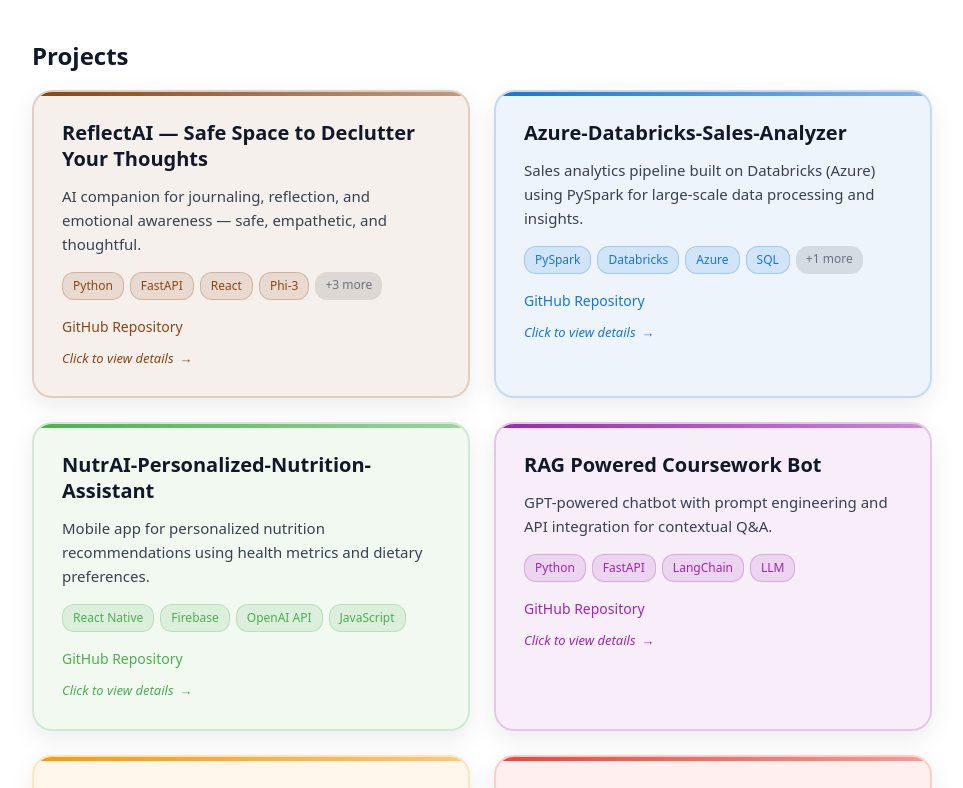
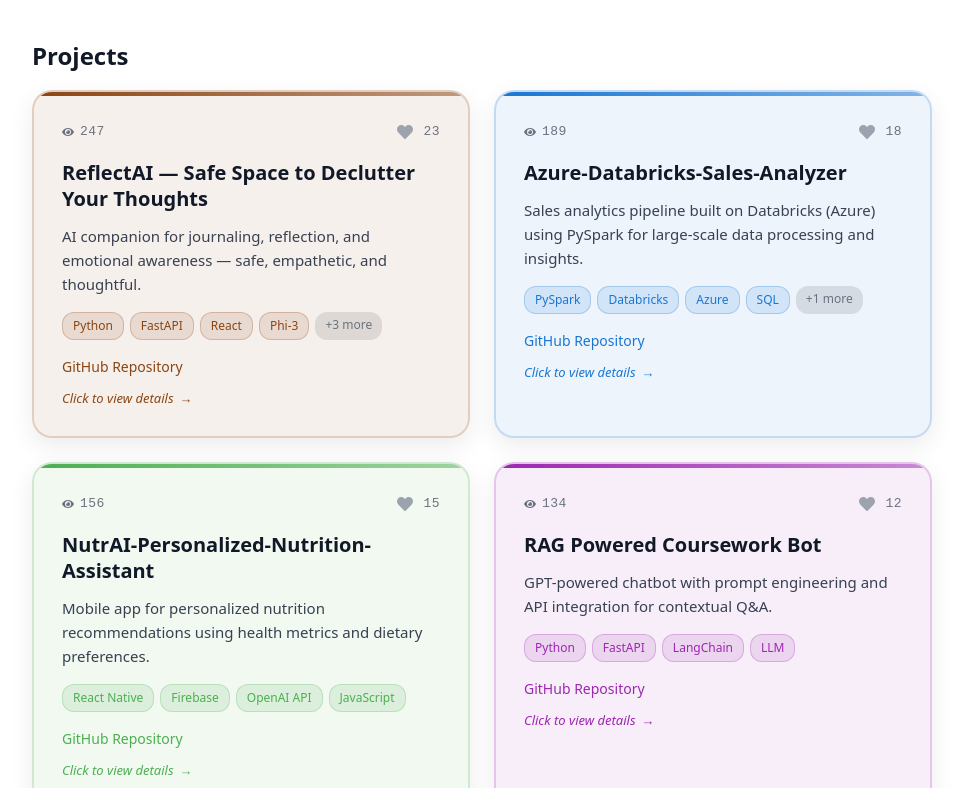
Before and after one commit to VanshikaMehta18/vanshika-portfolio, a React (Vite) app in the folder vanshika-portfolio/: page / in a window 1280 px wide. Shown: the part 3180-3968 px from the top of the page, without its empty margins (158-1121 px from the left). Built offline with nearby package versions, Linux system fonts and the light colour scheme.

Commit message:
feat: added realtime number increasing views and likes for projects

```diff
--- a/vanshika-portfolio/src/App.tsx
+++ b/vanshika-portfolio/src/App.tsx
@@ -12,7 +12,7 @@ import {
     SiScikitlearn, SiTensorflow, SiPytorch, SiHuggingface, SiOpenai, SiLangchain,
     SiSupabase, SiFlask, SiFastapi, SiJupyter, SiTableau
 } from 'react-icons/si';
-import { FaDatabase, FaBrain, FaGem, FaRocket } from 'react-icons/fa';
+import { FaDatabase, FaBrain, FaGem, FaRocket, FaHeart, FaEye } from 'react-icons/fa';
 import { GrCycle } from 'react-icons/gr';
 import { LuBrainCircuit } from "react-icons/lu";
 import { GiGears } from "react-icons/gi";
@@ -561,6 +561,115 @@ const Experience: React.FC = () => {
 const Projects: React.FC<{ onProjectClick: (project: Project) => void }> = ({ onProjectClick }) => {
     const { isDark } = useTheme();
     const [hovered, setHovered] = useState<string | null>(null);
+    const [likedProjects, setLikedProjects] = useState<Set<string>>(new Set());
+    const [likeCounts, setLikeCounts] = useState<{ [key: string]: number }>({});
+    const [viewCounts, setViewCounts] = useState<{ [key: string]: number }>({});
+    const [displayCounts, setDisplayCounts] = useState<{ [key: string]: number }>({});
+    const [displayLikeCounts, setDisplayLikeCounts] = useState<{ [key: string]: number }>({});
+
+    // Initialize realistic base view and like counts
+    React.useEffect(() => {
+        const getBaseViews = (projectName: string, index: number) => {
+            // Realistic base views for each project
+            const baseViews: { [key: string]: number } = {
+                'ReflectAI — Safe Space to Declutter Your Thoughts': 247,
+                'Azure-Databricks-Sales-Analyzer': 189,
+                'NutrAI-Personalized-Nutrition-Assistant': 156,
+                'RAG Powered Coursework Bot': 134,
+                'Payroll SalaryDashboard': 98,
+                'AI-powered Ad Recommendation System': 87
+            };
+            return baseViews[projectName] || (120 - (index * 15));
+        };
+
+        const getBaseLikes = (projectName: string, index: number) => {
+            // Realistic base likes for each project
+            const baseLikes: { [key: string]: number } = {
+                'ReflectAI — Safe Space to Declutter Your Thoughts': 23,
+                'Azure-Databricks-Sales-Analyzer': 18,
+                'NutrAI-Personalized-Nutrition-Assistant': 15,
+                'RAG Powered Coursework Bot': 12,
+                'Payroll SalaryDashboard': 9,
+                'AI-powered Ad Recommendation System': 7
+            };
+            return baseLikes[projectName] || (10 - index);
+        };
+
+        const initialViewCounts: { [key: string]: number } = {};
+        const initialLikeCounts: { [key: string]: number } = {};
+
+        resume.projects.forEach((project, index) => {
+            initialViewCounts[project.name] = getBaseViews(project.name, index);
+            initialLikeCounts[project.name] = getBaseLikes(project.name, index);
+        });
+
+        setViewCounts(initialViewCounts);
+        setDisplayCounts(initialViewCounts);
+        setLikeCounts(initialLikeCounts);
+        setDisplayLikeCounts(initialLikeCounts);
+    }, []);
+
+    // Function to increment view count when project is clicked
+    const incrementViewCount = (projectName: string) => {
+        setViewCounts(prev => ({
+            ...prev,
+            [projectName]: (prev[projectName] || 0) + 1
+        }));
+    };
+
+    // Animate display count to match actual count
+    React.useEffect(() => {
+        const animateCount = (projectName: string, target: number, isViewCount: boolean = true) => {
+            const current = isViewCount ? (displayCounts[projectName] || 0) : (displayLikeCounts[projectName] || 0);
+            if (current < target) {
+                const increment = Math.ceil((target - current) / 10);
+                const newValue = Math.min(current + increment, target);
+
+                if (isViewCount) {
+                    setDisplayCounts(prev => ({
+                        ...prev,
+                        [projectName]: newValue
+                    }));
+                } else {
+                    setDisplayLikeCounts(prev => ({
+                        ...prev,
+                        [projectName]: newValue
+                    }));
+                }
+            }
+        };
+
+        Object.keys(viewCounts).forEach(projectName => {
+            animateCount(projectName, viewCounts[projectName], true);
+        });
+
+        Object.keys(likeCounts).forEach(projectName => {
+            animateCount(projectName, likeCounts[projectName], false);
+        });
+    }, [viewCounts, displayCounts, likeCounts, displayLikeCounts]);
+
+    const handleLike = (projectName: string, e: React.MouseEvent) => {
+        e.stopPropagation();
+        setLikedProjects(prev => {
+            const newSet = new Set(prev);
+            if (newSet.has(projectName)) {
+                // Unlike - decrease like count
+                newSet.delete(projectName);
+                setLikeCounts(prev => ({
+                    ...prev,
+                    [projectName]: Math.max(0, (prev[projectName] || 0) - 1)
+                }));
+            } else {
+                // Like - increase like count
+                newSet.add(projectName);
+                setLikeCounts(prev => ({
+                    ...prev,
+                    [projectName]: (prev[projectName] || 0) + 1
+                }));
+            }
+            return newSet;
+        });
+    };
 
     // Define color schemes for each project
     const projectColors = [
@@ -615,7 +724,10 @@ const Projects: React.FC<{ onProjectClick: (project: Project) => void }> = ({ on
                 return (
                     <div
                         key={p.name}
-                        onClick={() => onProjectClick(p)}
+                        onClick={() => {
+                            incrementViewCount(p.name);
+                            onProjectClick(p);
+                        }}
                         style={{
                             background: hovered === p.name ? colors.secondary : colors.primary,
                             border: `2px solid ${colors.border}`,
@@ -643,6 +755,77 @@ const Projects: React.FC<{ onProjectClick: (project: Project) => void }> = ({ on
                             background: `linear-gradient(90deg, ${colors.accent}, ${colors.accent}80)`,
                             borderRadius: '20px 20px 0 0'
                         }} />
+
+                        {/* View counter and like button */}
+                        <div style={{
+                            display: 'flex',
+                            justifyContent: 'space-between',
+                            alignItems: 'center',
+                            marginBottom: '16px'
+                        }}>
+                            <div style={{
+                                display: 'flex',
+                                alignItems: 'center',
+                                gap: '6px',
+                                fontSize: '13px',
+                                color: isDark ? '#9ca3af' : '#6b7280',
+                                fontWeight: '500'
+                            }}>
+                                <FaEye style={{ fontSize: '12px' }} />
+                                <span style={{
+                                    fontFamily: 'monospace',
+                                    letterSpacing: '0.5px'
+                                }}>
+                                    {displayCounts[p.name]?.toLocaleString() || '0'}
+                                </span>
+                            </div>
+
+                            <div style={{
+                                display: 'flex',
+                                alignItems: 'center',
+                                gap: '6px'
+                            }}>
+                                <button
+                                    onClick={(e) => handleLike(p.name, e)}
+                                    style={{
+                                        background: 'none',
+                                        border: 'none',
+                                        cursor: 'pointer',
+                                        padding: '4px',
+                                        borderRadius: '50%',
+                                        display: 'flex',
+                                        alignItems: 'center',
+                                        justifyContent: 'center',
+                                        transition: 'all 0.2s ease',
+                                        transform: likedProjects.has(p.name) ? 'scale(1.2)' : 'scale(1)'
+                                    }}
+                                    onMouseEnter={(e) => {
+                                        e.currentTarget.style.transform = likedProjects.has(p.name) ? 'scale(1.3)' : 'scale(1.1)';
+                                    }}
+                                    onMouseLeave={(e) => {
+                                        e.currentTarget.style.transform = likedProjects.has(p.name) ? 'scale(1.2)' : 'scale(1)';
+                                    }}
+                                >
+                                    <FaHeart
+                                        style={{
+                                            color: likedProjects.has(p.name) ? '#ff4757' : (isDark ? '#6b7280' : '#9ca3af'),
+                                            fontSize: '16px',
+                                            transition: 'all 0.2s ease',
+                                            filter: likedProjects.has(p.name) ? 'drop-shadow(0 0 8px rgba(255, 71, 87, 0.4))' : 'none'
+                                        }}
+                                    />
+                                </button>
+                                <span style={{
+                                    fontSize: '13px',
+                                    color: isDark ? '#9ca3af' : '#6b7280',
+                                    fontWeight: '500',
+                                    fontFamily: 'monospace',
+                                    letterSpacing: '0.5px'
+                                }}>
+                                    {displayLikeCounts[p.name]?.toLocaleString() || '0'}
+                                </span>
+                            </div>
+                        </div>
 
                         <div style={{
                             fontWeight: 700,
```
Lines whose indentation alone changed are shown as unchanged.
